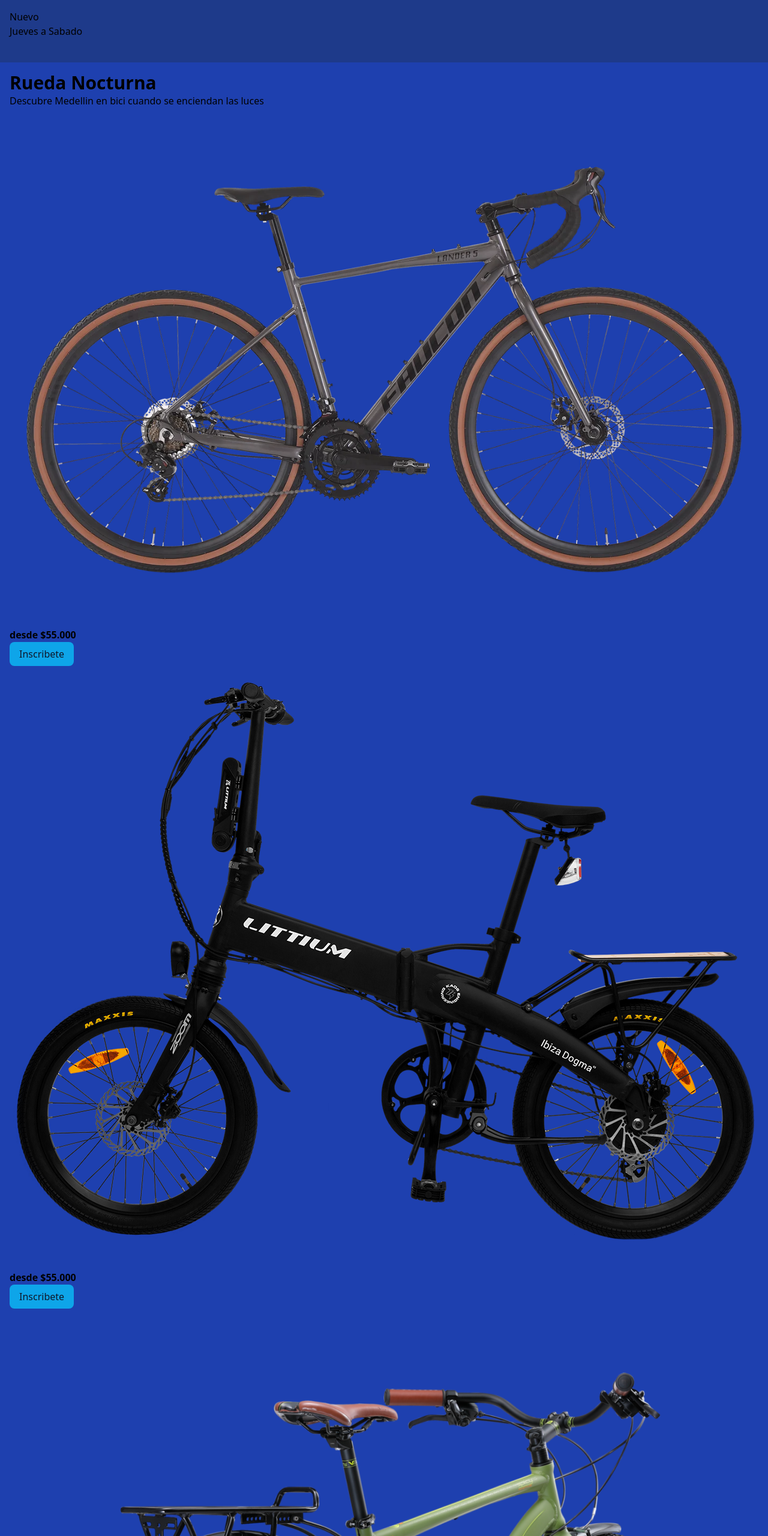
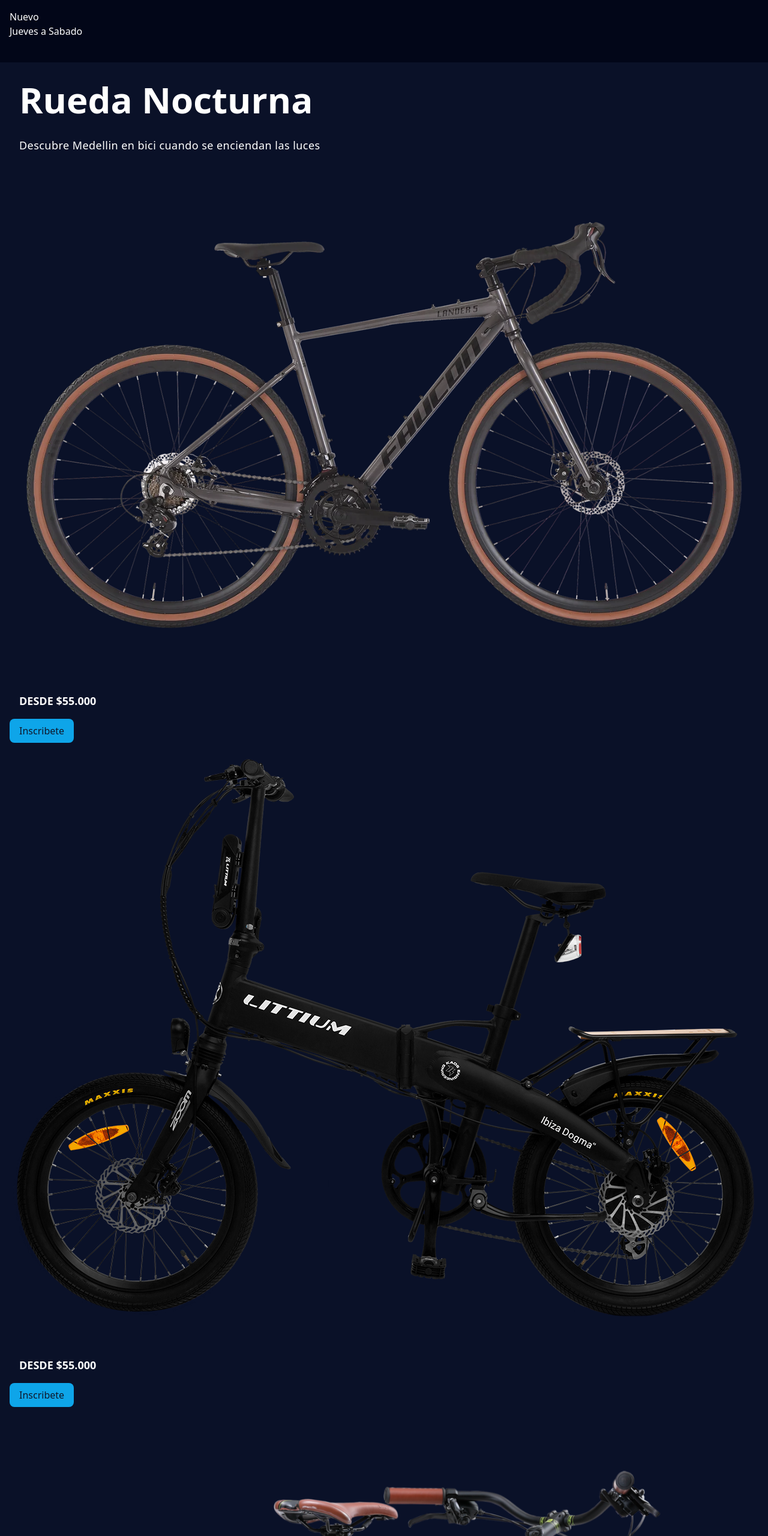
Before and after one commit to lumine909/rueda-libre, a plain HTML site: page nocturna/prototipo.html in a window 1280 px wide. Shown: the top 2560 px of the page at 60% size. Drawn offline with nearby package versions, Linux system fonts and the light colour scheme.

Commit message:
Rueda Libre Avance 3

```diff
--- a/nocturna/prototipo.html
+++ b/nocturna/prototipo.html
@@ -1,29 +1,54 @@
 <!DOCTYPE html>
 <html lang="en">
+
 <head>
      <meta charset="UTF-8">
      <meta name="viewport" content="width=device-width, initial-scale=1.0">
      <title>Rueda-Nocturna</title>
      <script src="https://cdn.tailwindcss.com"></script>
-<div class="bg-blue-900 p-4">
+     <script>
+          tailwind.config = {
+               theme: {
+                    extend: {
+                         colors: {
+                              miColor: {
+                                   100: "#0A1128",
+                                   500: "#0A1128",
+                                   900: "oklch(12.9% 0.042 264.695)",
+                              }
+                         }
+                    }
+               }
+          };
+     </script>
+</head>
+
+<body class="min-h-screen bg-miColor-500">
+     <p class="font-family-sans text-white">
+
+     <div class="bg-miColor-900 p-4 text-white p-4">
           <p>Nuevo</p>
           <p>Jueves a Sabado</p><br>
      </div>
-</head>
-<body>
-<div class="bg-blue-800 p-4">
+<div class="bg-miColor-500 p-4">
 
-   <h1 class="text-3xl font-bold">Rueda Nocturna</h1>
-   <p>Descubre Medellin en bici cuando se enciendan las luces</p><br>
-   <img src="../img/Gravel Aventura.png" alt="Gravel Aventura" class="w-full h-auto" width="600" height="400"><br>
-   <p><strong>desde $55.000</strong></p>
-   <button class="rounded-lg px-4 py-2 bg-sky-500 hover:bg-blue-700 active:bg-sky-700 focus:outline-none focus:ring-sky-400 text-slate-900 group-hover:stroke-white">Inscribete</button>
-   <img src="../img/Electrica Urbana.png" alt="Bicicleta electrica" class="w-full h-auto" width="600" height="400"><br>
-   <p><strong>desde $55.000</strong></p>
-   <button class="rounded-lg px-4 py-2 bg-sky-500 hover:bg-blue-700 active:bg-sky-700 focus:outline-none focus:ring-sky-400 text-slate-900 group-hover:stroke-white">Inscribete</button>
+          <h1 class="bg-miColor-100 font-bold text-white p-4 text-6xl">Rueda Nocturna</h1>
+          <p class="text-white p-4 text-lg tracking-wide">Descubre Medellin en bici cuando se enciendan las luces</p><br>
+          <img src="../img/Gravel Aventura.png" alt="Gravel Aventura" class="w-full h-auto" width="600"
+               height="400"><br>
+          <p class="text-white p-4 text-lg uppercase"><strong>desde $55.000</strong></p>
+          <button
+               class="rounded-lg px-4 py-2 bg-sky-500 hover:bg-blue-700 active:bg-sky-700 focus:outline-none focus:ring-sky-400 text-slate-900 group-hover:stroke-white">Inscribete</button>
+          <img src="../img/Electrica Urbana.png" alt="Bicicleta electrica" class="w-full h-auto" width="600"
+               height="400"><br>
+          <p class="text-white p-4 text-lg uppercase"><strong>desde $55.000</strong></p>
+          <button
+               class="rounded-lg px-4 py-2 bg-sky-500 hover:bg-blue-700 active:bg-sky-700 focus:outline-none focus:ring-sky-400 text-slate-900 group-hover:stroke-white">Inscribete</button>
           <img src="../img/Urbana.png" alt="Bicicleta Urbana" class="w-full h-auto" width="600" height="400"><br>
-   <p><strong>desde $55.000</strong></p>
-   <button class="rounded-lg px-4 py-2 bg-sky-500 hover:bg-blue-700 active:bg-sky-700 focus:outline-none focus:ring-sky-400 text-slate-900 group-hover:stroke-white">Inscribete</button>
+          <p class="text-white p-4 text-lg uppercase"><strong>desde $55.000</strong></p>
+          <button
+               class="rounded-lg px-4 py-2 bg-sky-500 hover:bg-blue-700 active:bg-sky-700 focus:outline-none focus:ring-sky-400 text-slate-900 group-hover:stroke-white">Inscribete</button>
           </div>
 </body>
+
 </html>
```
Lines whose indentation alone changed are shown as unchanged.
